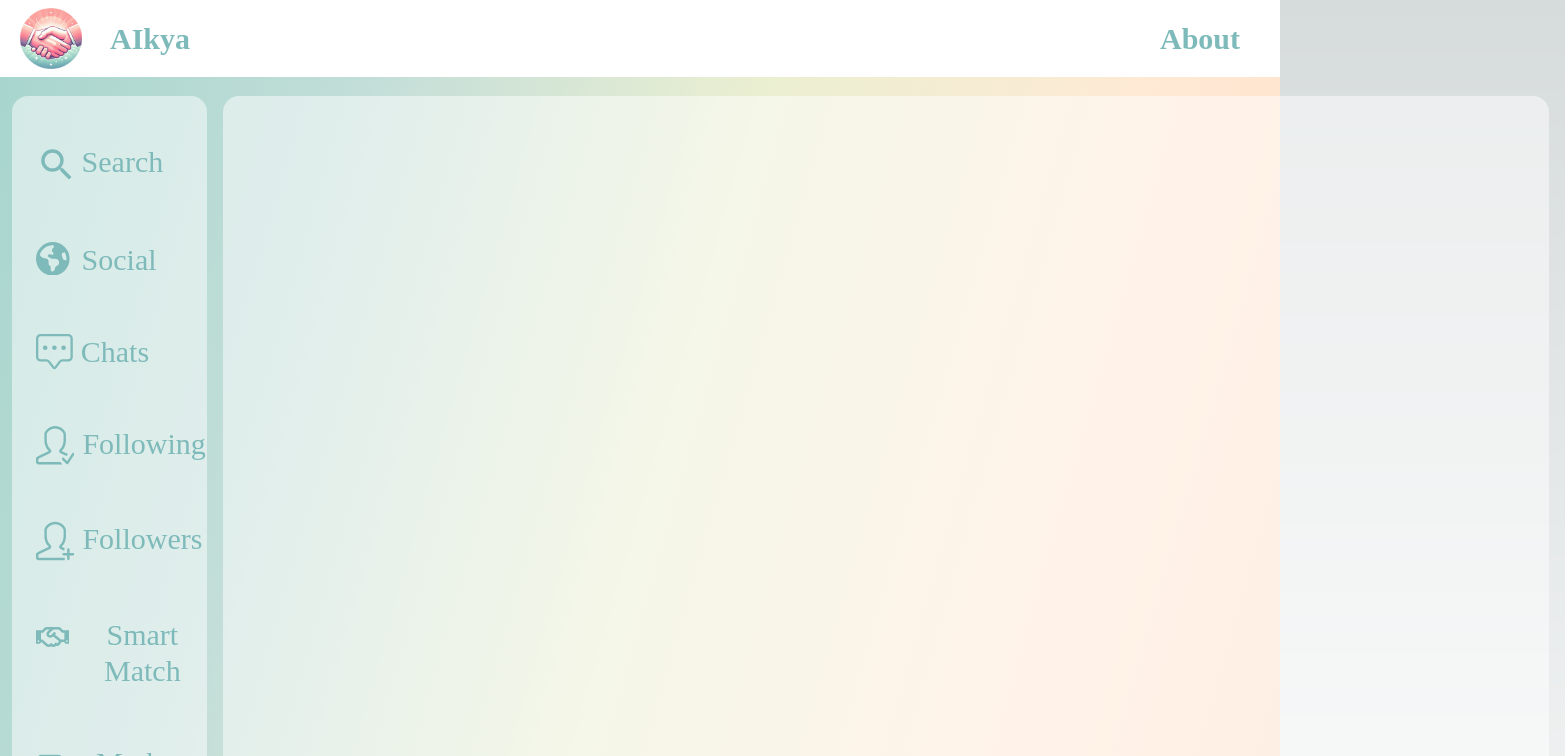
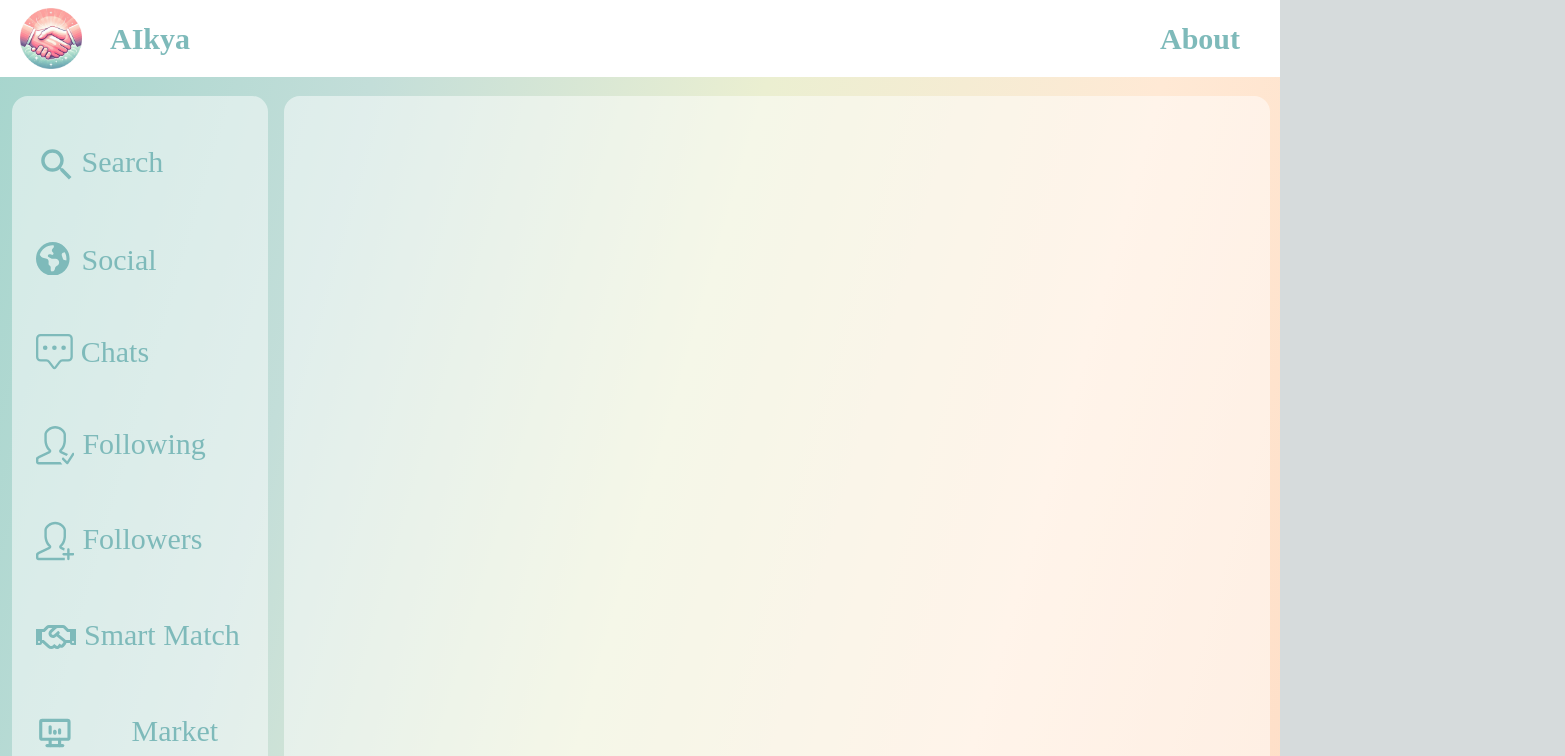
Before and after one commit to Priyosmita/AIkya, a Next.js app: page /pages/dashboard in a window 1280 px wide. Shown: the top 756 px of the page, 1565 px wide, since content can reach past the window. Built offline with nearby package versions, Linux system fonts and the light colour scheme; no server answers; a web font is replaced by a local one.

Commit message:
size optimizations

```diff
--- a/app/components/LeftSidebar.tsx
+++ b/app/components/LeftSidebar.tsx
@@ -8,6 +8,7 @@ import { SlUserFollowing, SlUserFollow } from "react-icons/sl";
 import { TbDeviceDesktopAnalytics } from "react-icons/tb";
 import { GiReceiveMoney, GiPayMoney } from "react-icons/gi";
 import { FaRegHandshake } from "react-icons/fa";
+import './components.css'
 
 interface LeftSidebarProps {
     userType?: 'Entrepreneur' | 'Investor';
@@ -42,7 +43,7 @@ const LeftSidebar: React.FC<LeftSidebarProps> = ({
     };
 
     return (
-        <div className='w-80 bg-white rounded-2xl h-101 bg-opacity-50 mb-6 mr-4 mt-24 ml-3'>
+        <div className='LeftsidebarWidth w-80 bg-white rounded-2xl h-101 bg-opacity-50 mb-6 mr-4 mt-24 ml-3'>
             <nav className='flex flex-col gap-y-14'>
                 <div className='mt-12 ml-6 flex flex-row'>
                     <button
--- a/app/components/Window.jsx
+++ b/app/components/Window.jsx
@@ -10,10 +10,11 @@ import Chats from './options/Chats'
 import Donations from './options/Donations'
 import Funding from './options/Funding'
 import Search from './options/Search'
+import './components.css'
 
 const Window = ({ isMarketAnalysis, isSocialMedia, isSmartMatch, isFollowers, isFollowing, isChats, isDonations, isFunding, isSearch }) => {
   return (
-    <div className='w-65 bg-white rounded-2xl h-101 bg-opacity-50 mb-6 mr-4 mt-24 p-4 '>
+    <div className='WindowWidth bg-white rounded-2xl h-101 bg-opacity-50 mb-6 mr-4 mt-24 p-4 '>
       {isMarketAnalysis && <MarketAnalysis />}
       <div className='flex justify-center'>
       {isSocialMedia && <SocialMedia />}</div>
--- /dev/null
+++ b/app/components/components.css
@@ -0,0 +1,6 @@
+.LeftsidebarWidth{
+    width: 20%;
+}
+.WindowWidth{
+    width: 99%;
+}
```
